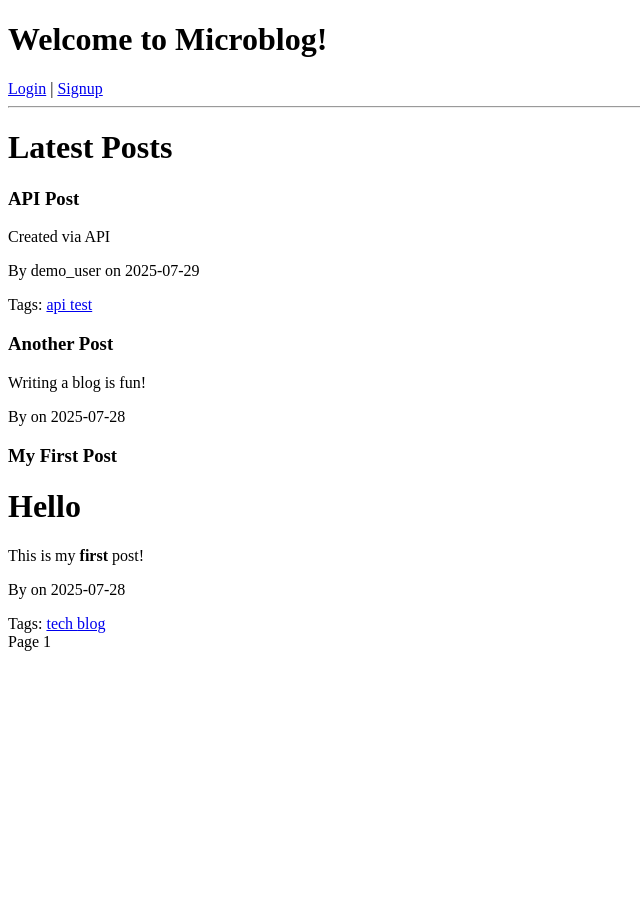
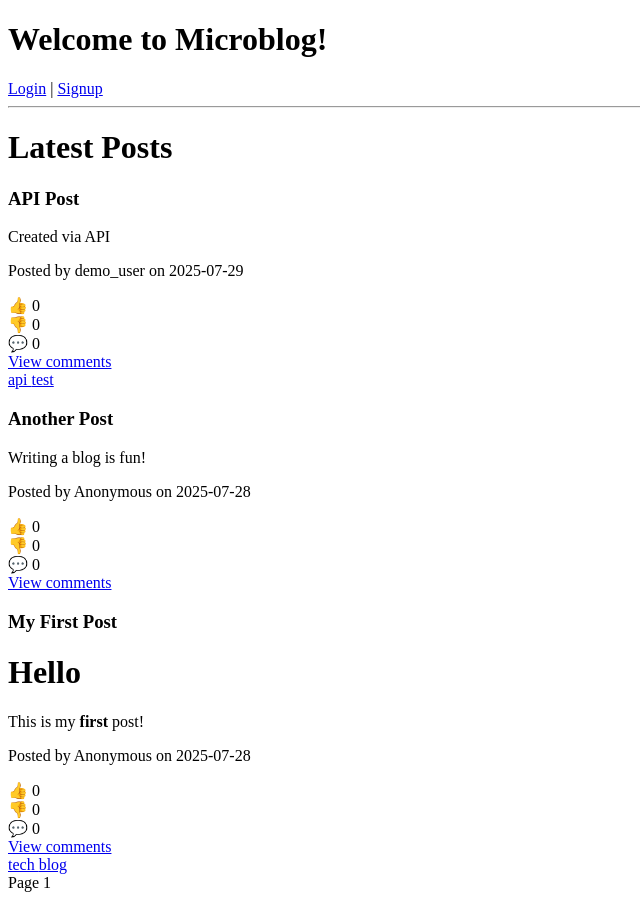
Before and after one commit to s1ksh110/microblog, a Flask app: page / in a window 1280 px wide. Shown: the whole page, without its empty margins (0-640 px from the left). Before the commit the page ends 651 px from the top, so only its background shows below. Run offline with Flask 3, Linux system fonts and the light colour scheme.

Commit message:
Added post detail template and fixed post detail view

```diff
--- a/app/routes.py
+++ b/app/routes.py
@@ -200,3 +200,10 @@
     db.session.add(post)
     db.session.commit()
     return jsonify(post.to_dict()), 201
+
+
+
+@main.route('/post/<int:post_id>')
+def post_detail(post_id):
+    post = Post.query.get_or_404(post_id)
+    return render_template('post_detail.html', post=post)
--- a/app/templates/index.html
+++ b/app/templates/index.html
@@ -5,52 +5,82 @@
   <h1 class="text-2xl font-bold mb-6 text-center">Latest Posts</h1>
 
   {% for post in posts %}
-      <div class="bg-white p-6 rounded-lg shadow mb-6">
-        <h3 class="text-xl font-semibold text-gray-800 mb-2">{{ post.title }}</h3>
-        <p class="text-gray-700 mb-4">{{ post.content | markdown }}</p>
-        <p class="text-sm text-gray-500">By {{ post.author.username }} on {{ post.timestamp.strftime('%Y-%m-%d') }}</p>
+    <div class="bg-white p-6 rounded-xl shadow-sm border mb-6">
+      <h3 class="text-xl font-semibold text-gray-900 mb-2">{{ post.title }}</h3>
+      <p class="text-gray-800 mb-3">{{ post.content | markdown }}</p>
 
+      <p class="text-sm text-gray-500 mb-2">
+        Posted by
+        {% if post.author and post.author.username %}
+          <span class="text-blue-700 font-medium">{{ post.author.username }}</span>
+        {% else %}
+          <span class="italic text-gray-400">Anonymous</span>
+        {% endif %}
+        on {{ post.timestamp.strftime('%Y-%m-%d') }}
+      </p>
+
+      <!-- Like/Dislike/Comment Row -->
+      <div class="flex items-center space-x-4 text-sm text-gray-600 mt-4">
+        <div class="flex items-center space-x-1">
+          <span>👍</span>
+          <span>{{ post.likes or 0 }}</span>
+        </div>
+        <div class="flex items-center space-x-1">
+          <span>👎</span>
+          <span>{{ post.dislikes or 0 }}</span>
+        </div>
+        <div class="flex items-center space-x-1">
+          <span>💬</span>
+          <span>{{ post.comments|length }}</span>
+        </div>
+        <a href="{{ url_for('main.post_detail', post_id=post.id) }}" class="text-blue-600 hover:underline">
+          View comments
+        </a>
+      </div>
+
+      <!-- Tags -->
       {% if post.tags %}
         <div class="mt-3">
-            <span class="text-sm text-gray-600 mr-1">Tags:</span>
           {% for tag in post.tags %}
             <a href="{{ url_for('main.tag_filter', tag_name=tag.name) }}"
-                 class="inline-block bg-blue-100 text-blue-800 text-sm px-2 py-1 rounded mr-1">
+               class="inline-block bg-gray-100 text-gray-700 text-xs px-2 py-1 rounded-full mr-2">
               {{ tag.name }}
             </a>
           {% endfor %}
         </div>
       {% endif %}
 
+      <!-- Edit/Delete Options for Author -->
       {% if current_user.is_authenticated and current_user == post.author %}
-          <div class="mt-4 flex items-center space-x-4">
-            <a href="{{ url_for('edit_post', post_id=post.id) }}"
-               class="text-blue-600 hover:underline">Edit</a>
+        <div class="mt-4 flex items-center space-x-4 text-sm">
+          <a href="{{ url_for('edit_post', post_id=post.id) }}" class="text-blue-600 hover:underline">Edit</a>
           <form method="post"
                 action="{{ url_for('delete_post', post_id=post.id) }}"
                 onsubmit="return confirm('Are you sure you want to delete this post?');">
-              <button type="submit"
-                      class="text-red-600 hover:underline">Delete</button>
+            <button type="submit" class="text-red-600 hover:underline">Delete</button>
           </form>
         </div>
       {% endif %}
     </div>
   {% endfor %}
 
+  <!-- Pagination -->
   {% if pagination %}
-      <div class="flex justify-between items-center mt-8">
+    <div class="flex justify-between items-center mt-8 text-sm text-gray-600">
       {% if pagination.has_prev %}
-          <a href="{{ url_for('index', page=pagination.prev_num) }}"
-             class="text-blue-600 hover:underline">← Previous</a>
+        <a href="{{ url_for('index', page=pagination.prev_num) }}" class="text-blue-600 hover:underline">
+          ← Previous
+        </a>
       {% else %}
         <span></span>
       {% endif %}
 
-        <span class="text-sm text-gray-600">Page {{ pagination.page }}</span>
+      <span>Page {{ pagination.page }}</span>
 
       {% if pagination.has_next %}
-          <a href="{{ url_for('index', page=pagination.next_num) }}"
-             class="text-blue-600 hover:underline">Next →</a>
+        <a href="{{ url_for('index', page=pagination.next_num) }}" class="text-blue-600 hover:underline">
+          Next →
+        </a>
       {% else %}
         <span></span>
       {% endif %}
```
Also changed, not shown: app/static/css/static.css (added, +55 -0 lines), app/templates/layout.html (added, +26 -0 lines), app/templates/post_detail.html (added, +48 -0 lines), 1 other file. Lines whose indentation alone changed are shown as unchanged.
